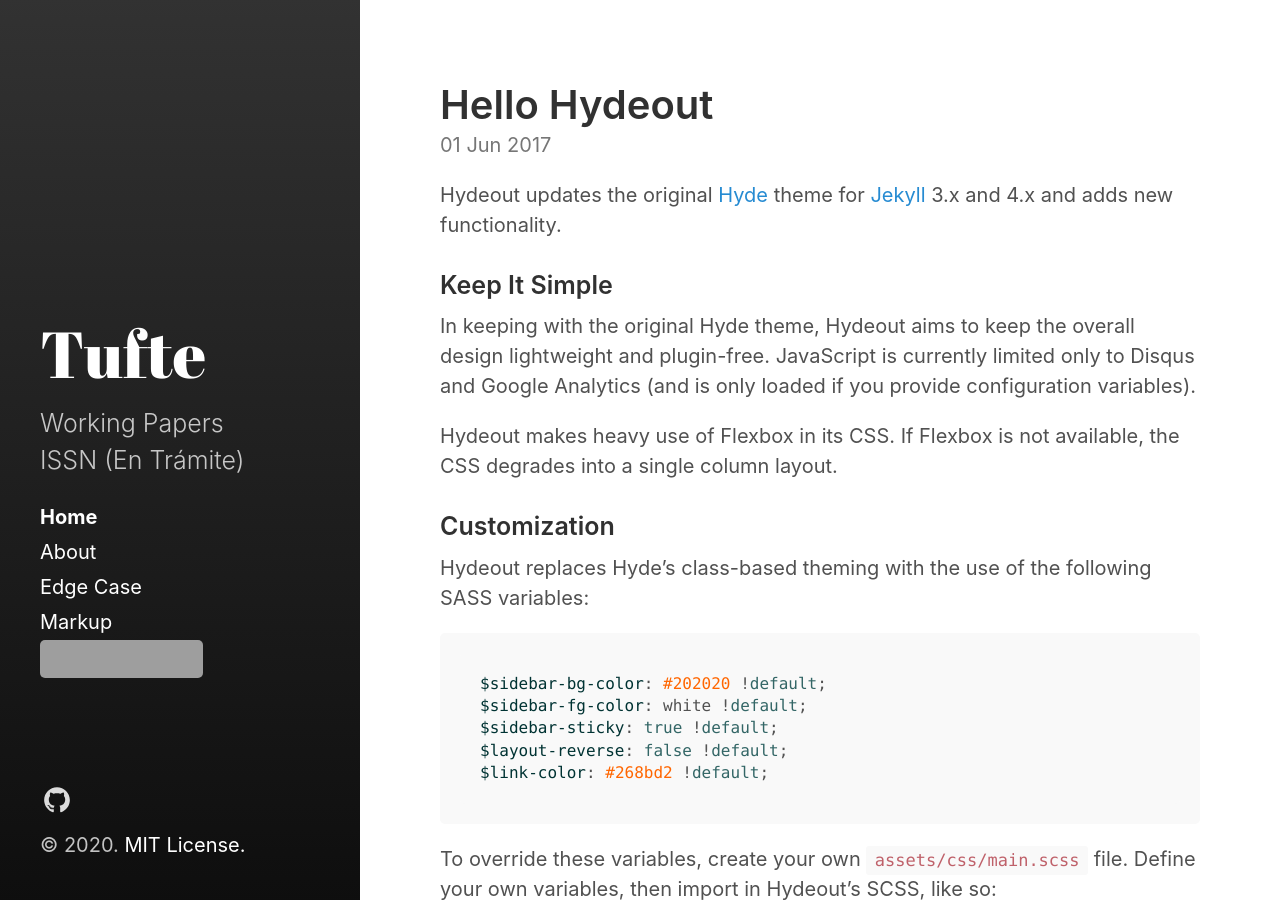
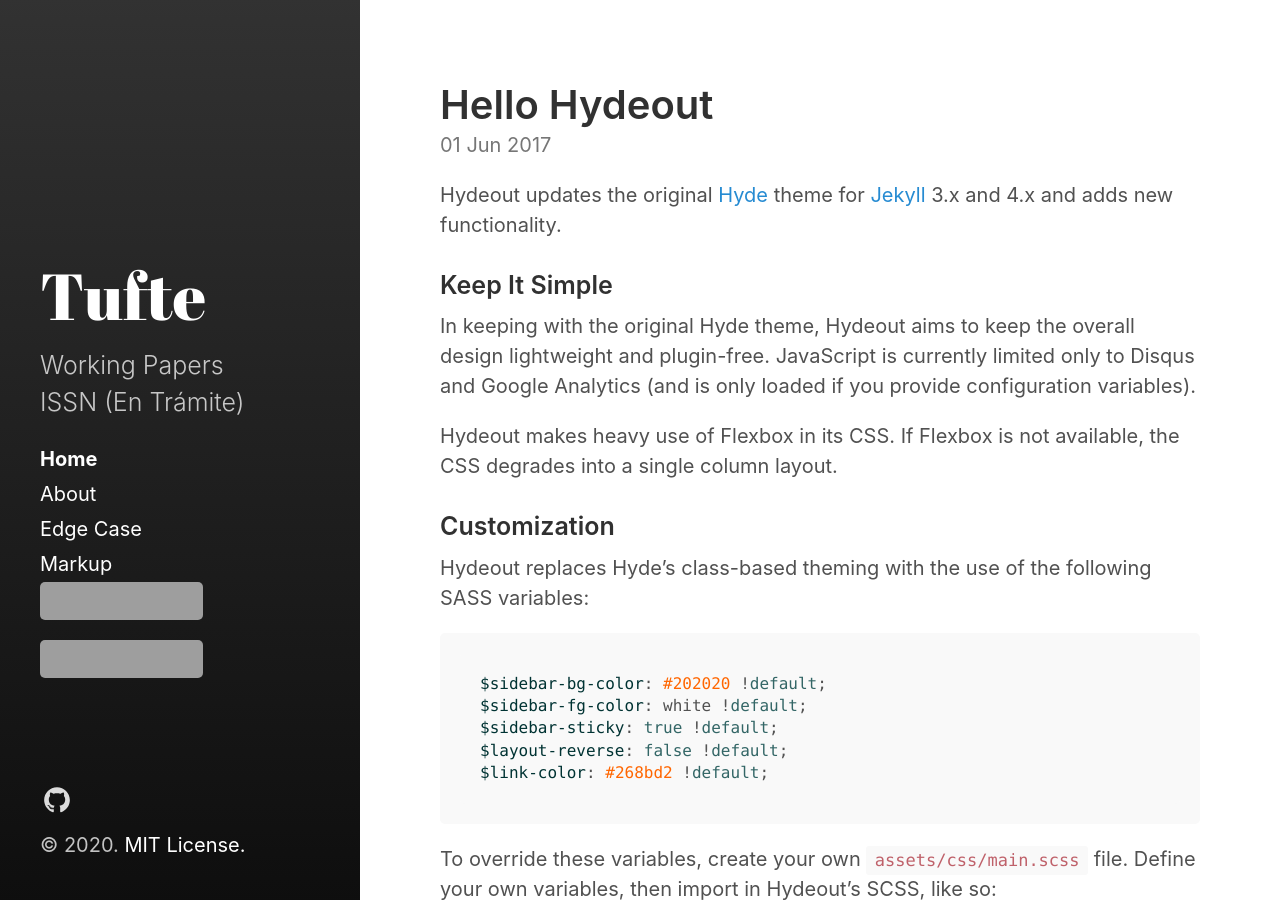
Before and after one commit to training-datalab/tuftepapers.com, a Jekyll site: the page built from index.html, in a window 1280 px wide and 900 px high. Built offline with Jekyll 4.4.1, drawn with Linux system fonts in a browser that asks for light colours; the list of posts is cut into pages by our own code; grey boxes are pictures that could not be loaded.

Commit message:
Update sidebar-nav-links.html

```diff
--- a/_includes/sidebar-nav-links.html
+++ b/_includes/sidebar-nav-links.html
@@ -17,4 +17,6 @@
   {% include category-links.html %}
 
   {% include custom-nav-links.html %}
+
+  <a href="https://www.buymeacoffee.com/tuftepapers" target="_blank"><img src="https://raw.githubusercontent.com/bgonzalezbustamante/tuftepapers/master/coffee.png" alt="Buy Me A Coffee" style="height: 38px !important;width: 163px !important;" ></a>
 </nav>
```
